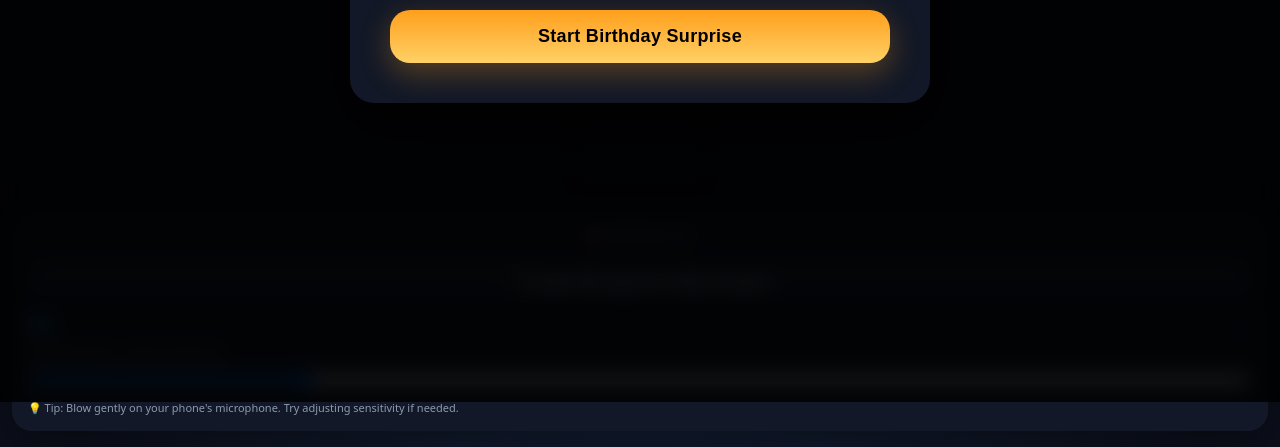
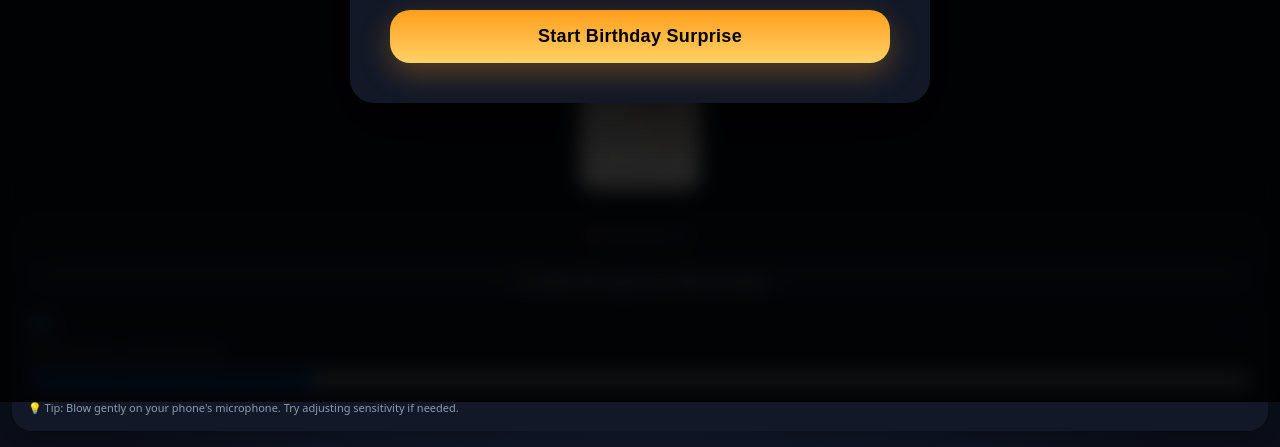
Before and after one commit to cheurngbei/project-confetti, a plain HTML site: page candle_test2.html in a window 1280 px wide. Shown: the part 398-845 px from the top of the page. Drawn offline with Linux system fonts and the light colour scheme.

Commit message:
Update candle_test2.html

```diff
--- a/candle_test2.html
+++ b/candle_test2.html
@@ -104,7 +104,7 @@
     .letter-item:hover{transform:translateY(-5px)}
 
     .letter{background:none; border:none; padding:0; cursor:pointer}
-    .letter-image-item{width:120px; height:120px; background-image: url('letter.jpg'); background-size:cover; background-position:center; border-radius:12px}
+    .letter-image-item{width:120px; height:120px; background-image: url('letterout.jpg'); background-size:cover; background-position:center; border-radius:12px}
 
     /* Letter overlay */
     .letter-overlay{position:fixed; inset:0; background:rgba(0,0,0,.85); display:grid; place-items:center; z-index:1000; backdrop-filter:blur(10px); opacity:0; pointer-events:none; transition:opacity .3s; padding:20px}
```
